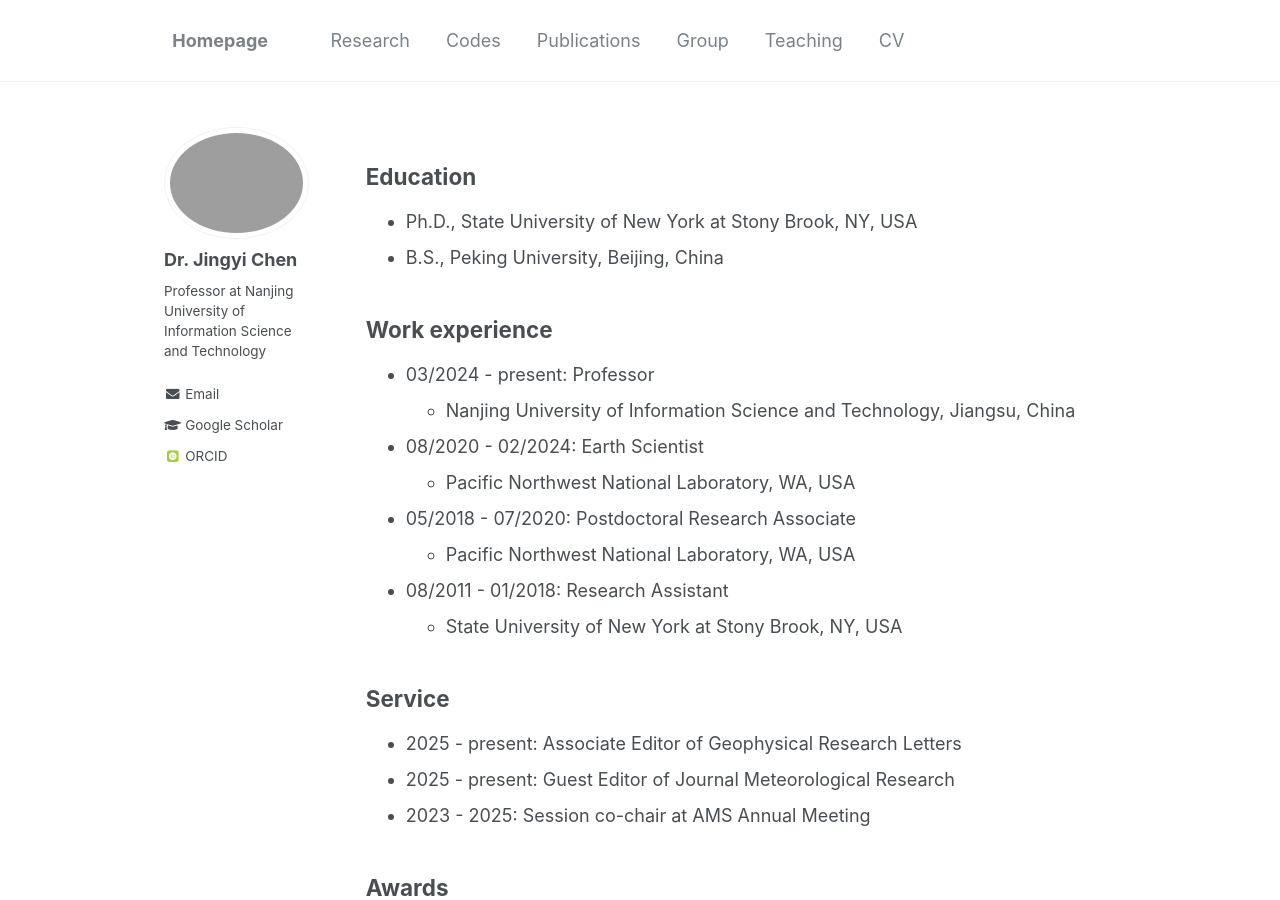
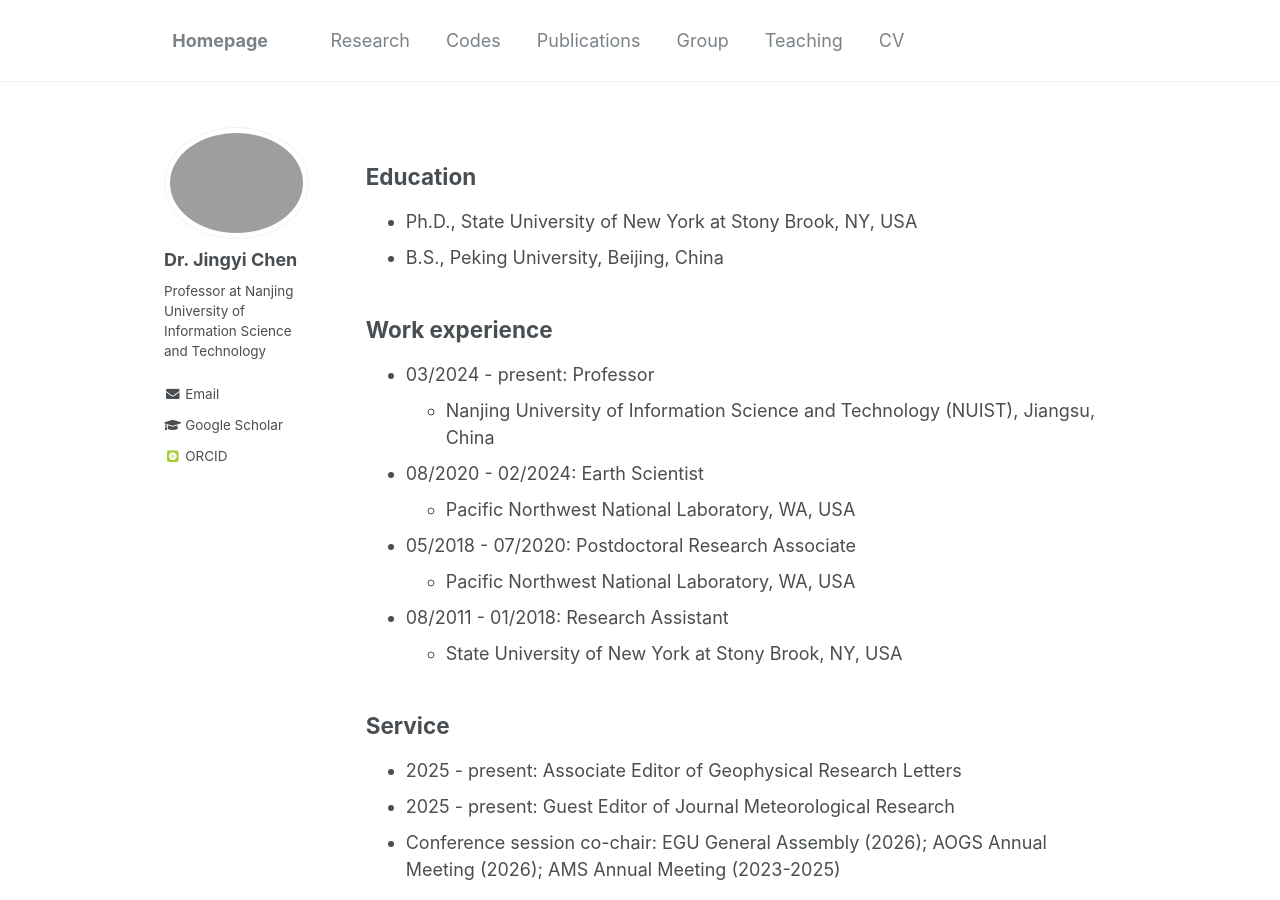
Before and after one commit to Jingyi-Chen/jingyi-chen.github.io, a Jekyll site: the page built from _pages/cv.md, in a window 1280 px wide and 900 px high. Built offline with Jekyll 4.4.1, drawn with Linux system fonts in a browser that asks for light colours; some web fonts are replaced.

Commit message:
Update cv.md

```diff
--- a/_pages/cv.md
+++ b/_pages/cv.md
@@ -15,7 +15,7 @@ Education
 Work experience
 ---
 * 03/2024 - present: Professor
-  * Nanjing University of Information Science and Technology, Jiangsu, China
+  * Nanjing University of Information Science and Technology (NUIST), Jiangsu, China
 
 * 08/2020 - 02/2024: Earth Scientist
   * Pacific Northwest National Laboratory, WA, USA
@@ -30,7 +30,7 @@ Service
 ---
 * 2025 - present: Associate Editor of Geophysical Research Letters
 * 2025 - present: Guest Editor of Journal Meteorological Research
-* 2023 - 2025: Session co-chair at AMS Annual Meeting
+* Conference session co-chair: EGU General Assembly (2026); AOGS Annual Meeting (2026); AMS Annual Meeting (2023-2025)
 
 Awards
 ---
```
